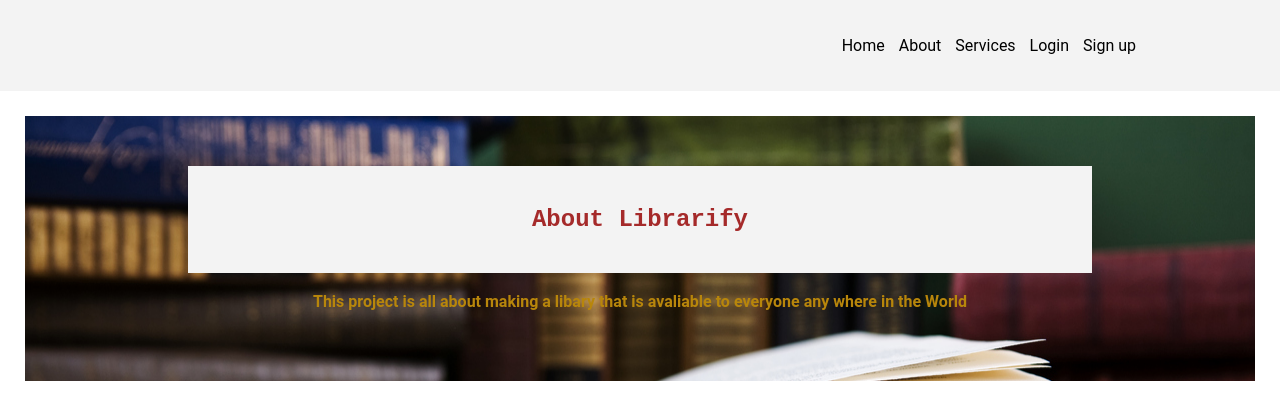
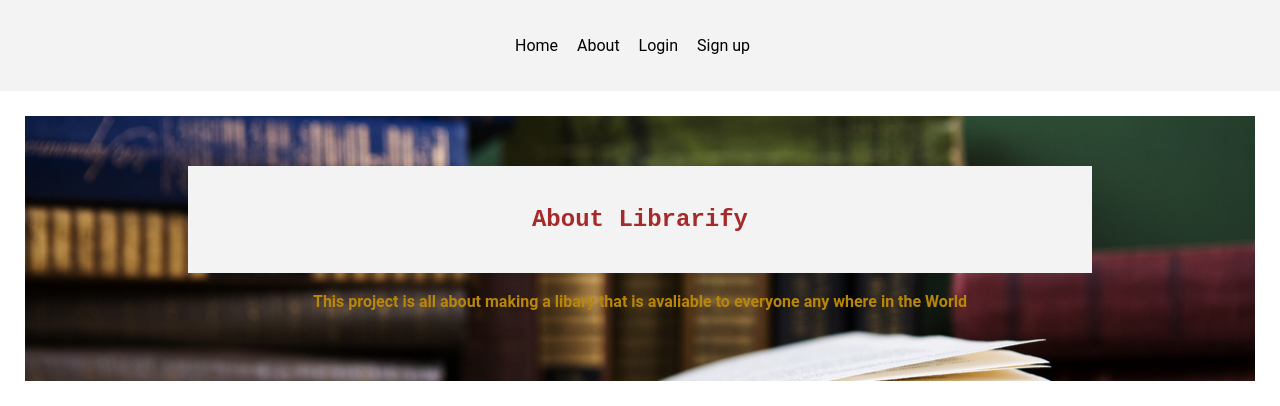
Before and after one commit to Sodiq179/LIBRARIFY, a PHP site: page /landing_page.html in a window 1280 px wide. Shown: the top 406 px of the page. Run offline with PHP 8.4, Linux system fonts and the light colour scheme.

Commit message:
landing page sample

```diff
--- a/frontend/landing_page.css
+++ b/frontend/landing_page.css
@@ -78,8 +78,8 @@
 .navList ul li {
     list-style-type: none;
     display: inline-block;
-    margin-right: 10px;
-
+    margin-right: 15px;
+    align-content: flex-end;
 }
 
 .navList ul li:hover {
--- a/frontend/landing_page.html
+++ b/frontend/landing_page.html
@@ -19,11 +19,10 @@
                 </div>
                 <div class="navList">
                     <ul>
-                        <li>Home</li>
-                        <li>About</li>
-                        <li>Services</li>
-                        <li>Login</li>
-                        <li>Sign up</li>
+                        <li><a href="index.html">Home</li>
+                        <li><a href="landing_page.html">About</li>
+                        <li><a href="index.html">Login</li>
+                        <li><a href="signin-signup.html">Sign up</li>
                     </ul>
                 </div>
             </nav>
```
